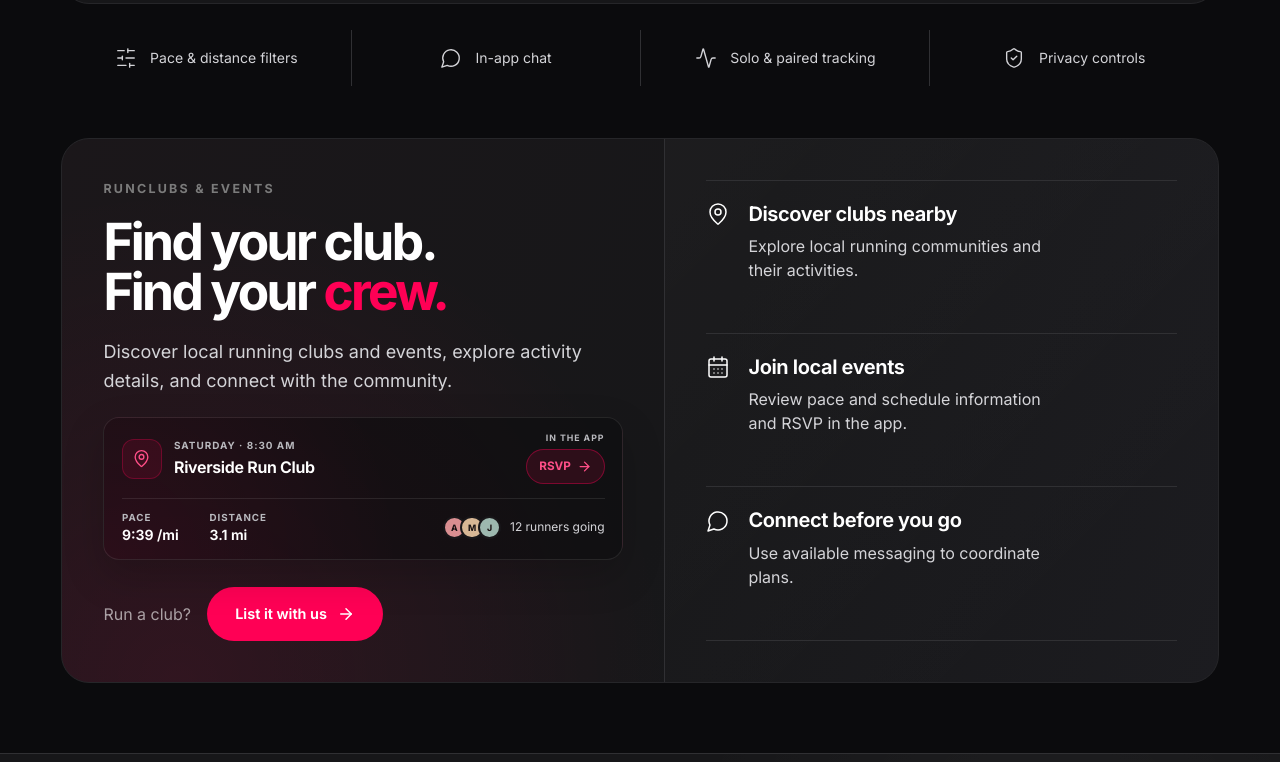
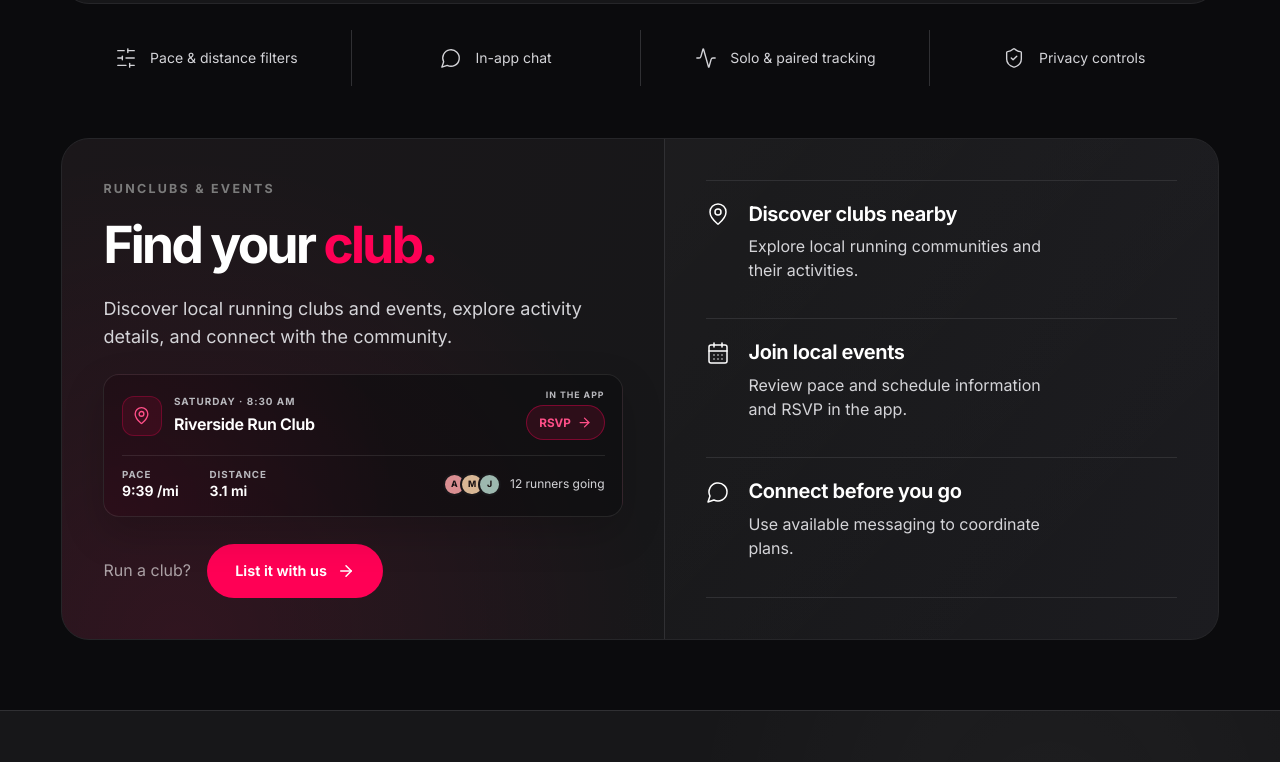
Before and after one commit to ZMilosevich/pm-website, a React (Vite) app: page / in a window 1280 px wide. Shown: the part 1998-2760 px from the top of the page. Built offline with nearby package versions, Linux system fonts and the light colour scheme.

Commit message:
Animate the run club headline word

```diff
--- a/src/components/RunClubs.tsx
+++ b/src/components/RunClubs.tsx
@@ -6,6 +6,9 @@ import {
   type LucideIcon,
 } from "lucide-react";
 import { Reveal } from "./Reveal";
+import TextFlip from "./animata/text/text-flip";
+
+const runClubWords = ["club.", "crew.", "club."] as const;
 
 const features: Array<{ title: string; description: string; icon: LucideIcon }> = [
   {
@@ -32,11 +35,12 @@ export function RunClubs() {
         <Reveal className="runclubs-panel">
           <div className="runclubs-panel__copy">
             <p className="eyebrow">RUNCLUBS &amp; EVENTS</p>
-            <h2 id="runclubs-title">
-              <span>Find your club.</span>{" "}
-              <span>
-                Find your <em>crew.</em>
-              </span>
+            <h2 id="runclubs-title" aria-label="Find your club or crew.">
+              <span aria-hidden="true">Find your </span>
+              <TextFlip
+                words={runClubWords}
+                className="runclubs__flip-word text-flip__track--pair"
+              />
             </h2>
             <p className="runclubs__description">
               Discover local running clubs and events, explore activity details, and connect with
--- a/src/components/animata/text/text-flip.tsx
+++ b/src/components/animata/text/text-flip.tsx
@@ -1,7 +1,16 @@
-import { useLayoutEffect, useMemo, useRef } from "react";
+import { useLayoutEffect, useRef } from "react";
 
-export default function TextFlip() {
-  const words = useMemo(() => ["pace.", "person.", "crew.", "pace."], []);
+const HERO_WORDS = ["pace.", "person.", "crew.", "pace."] as const;
+
+type TextFlipProps = {
+  words?: readonly string[];
+  className?: string;
+};
+
+export default function TextFlip({
+  words = HERO_WORDS,
+  className = "hero__flip-word",
+}: TextFlipProps = {}) {
   const tallestRef = useRef<HTMLSpanElement>(null);
 
   useLayoutEffect(() => {
@@ -23,7 +32,7 @@ export default function TextFlip() {
   }, [words]);
 
   return (
-    <span ref={tallestRef} className="text-flip__track hero__flip-word" aria-hidden="true">
+    <span ref={tallestRef} className={`text-flip__track ${className}`} aria-hidden="true">
       {words.map((word, index) => (
         <span key={`${word}-${index}`} className="animate-flip-words">
           {word}
--- a/src/styles/global.css
+++ b/src/styles/global.css
@@ -2,6 +2,7 @@
 
 @theme {
   --animate-flip-words: flip-words 12s infinite;
+  --animate-flip-words-pair: flip-words-pair 10.5s infinite;
 
   @keyframes flip-words {
     10% {
@@ -30,6 +31,31 @@
 
     100% {
       transform: translateY(-300%);
+    }
+  }
+
+  @keyframes flip-words-pair {
+    0%,
+    6.667% {
+      transform: translateY(0);
+    }
+
+    10% {
+      transform: translateY(-112%);
+    }
+
+    13.333%,
+    56.667% {
+      transform: translateY(-100%);
+    }
+
+    60% {
+      transform: translateY(-212%);
+    }
+
+    63.333%,
+    100% {
+      transform: translateY(-200%);
     }
   }
 }
@@ -849,6 +875,10 @@ h3 {
   white-space: nowrap;
 }
 
+.text-flip__track--pair > span.animate-flip-words {
+  animation: var(--animate-flip-words-pair);
+}
+
 .text-flip__measure {
   position: absolute;
   opacity: 0;
@@ -856,6 +886,11 @@ h3 {
 
 @media (prefers-reduced-motion: reduce) {
   .hero__flip-word .animate-flip-words {
+    animation: none;
+    transform: none;
+  }
+
+  .runclubs__flip-word .animate-flip-words {
     animation: none;
     transform: none;
   }
@@ -1080,11 +1115,16 @@ h3 {
   line-height: 0.98;
 }
 
-.runclubs-panel h2 span {
-  display: block;
+.runclubs-panel h2 > span:not(.text-flip__track) {
+  display: inline;
 }
 
 .runclubs-panel h2 em {
+  color: var(--color-accent);
+  font-style: normal;
+}
+
+.runclubs__flip-word {
   color: var(--color-accent);
   font-style: normal;
 }
```
